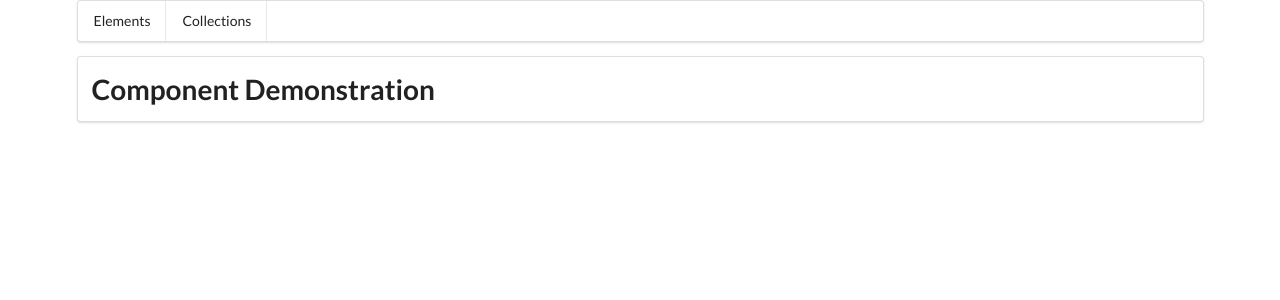
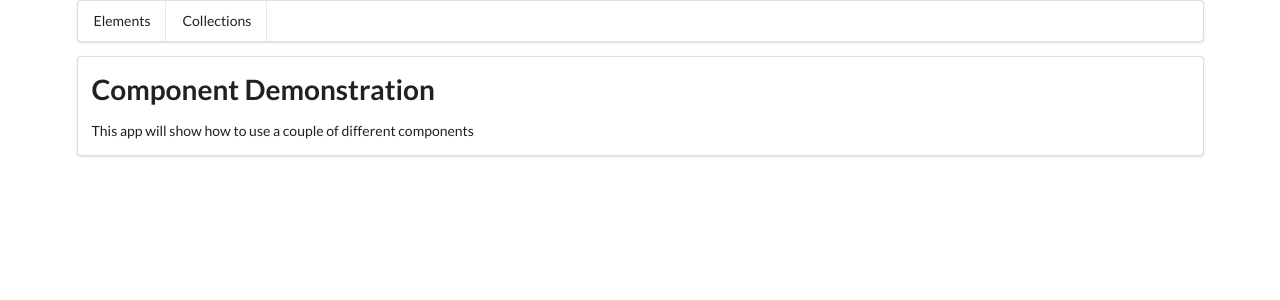
Before and after one commit to Avshalom-Ts/SG-comps, an Angular app: page / in a window 1280 px wide. Shown: the top 300 px of the page. Built offline with nearby package versions, Linux system fonts and the light colour scheme.

Commit message:
lazyLoading

```diff
--- a/src/app/app-routing.module.ts
+++ b/src/app/app-routing.module.ts
@@ -4,6 +4,18 @@ import { HomeComponent } from './home/home.component';
 import { NotFoundComponent } from './not-found/not-found.component';
 
 const routes: Routes = [
+  {
+    path: 'Elements',
+    loadChildren: () =>
+      import('./elements/elements.module').then((m) => m.ElementsModule),
+  },
+  {
+    path: 'Collections',
+    loadChildren: () =>
+      import('./collections/collections.module').then(
+        (m) => m.CollectionsModule
+      ),
+  },
   {
     path: '',
     component: HomeComponent,
--- a/src/app/app.module.ts
+++ b/src/app/app.module.ts
@@ -4,14 +4,12 @@ import { BrowserModule } from '@angular/platform-browser';
 import { AppRoutingModule } from './app-routing.module';
 import { AppComponent } from './app.component';
 
-import { ElementsModule } from './elements/elements.module';
-import { CollectionsModule } from './collections/collections.module';
 import { HomeComponent } from './home/home.component';
 import { NotFoundComponent } from './not-found/not-found.component';
 
 @NgModule({
   declarations: [AppComponent, HomeComponent, NotFoundComponent],
-  imports: [BrowserModule, ElementsModule, CollectionsModule, AppRoutingModule],
+  imports: [BrowserModule, AppRoutingModule],
   providers: [],
   bootstrap: [AppComponent],
 })
--- a/src/app/collections/collections-routing.module.ts
+++ b/src/app/collections/collections-routing.module.ts
@@ -4,7 +4,7 @@ import { CollectionHomeComponent } from './collection-home/collection-home.compo
 
 const routes: Routes = [
   {
-    path: 'Collections',
+    path: '',
     component: CollectionHomeComponent,
   },
 ];
--- a/src/app/elements/elements-routing.module.ts
+++ b/src/app/elements/elements-routing.module.ts
@@ -4,7 +4,7 @@ import { ElementsHomeComponent } from './elements-home/elements-home.component';
 
 const routes: Routes = [
   {
-    path: 'Elements',
+    path: '',
     component: ElementsHomeComponent,
   },
 ];
--- a/src/app/home/home.component.html
+++ b/src/app/home/home.component.html
@@ -1 +1,4 @@
 <h1>Component Demonstration</h1>
+<p>
+  This app will show how to use a couple of different components
+</p>
--- a/src/app/not-found/not-found.component.html
+++ b/src/app/not-found/not-found.component.html
@@ -1 +1 @@
-<p>not-found works!</p>
+<h3>Ooops......Page Not Found</h3>
```
